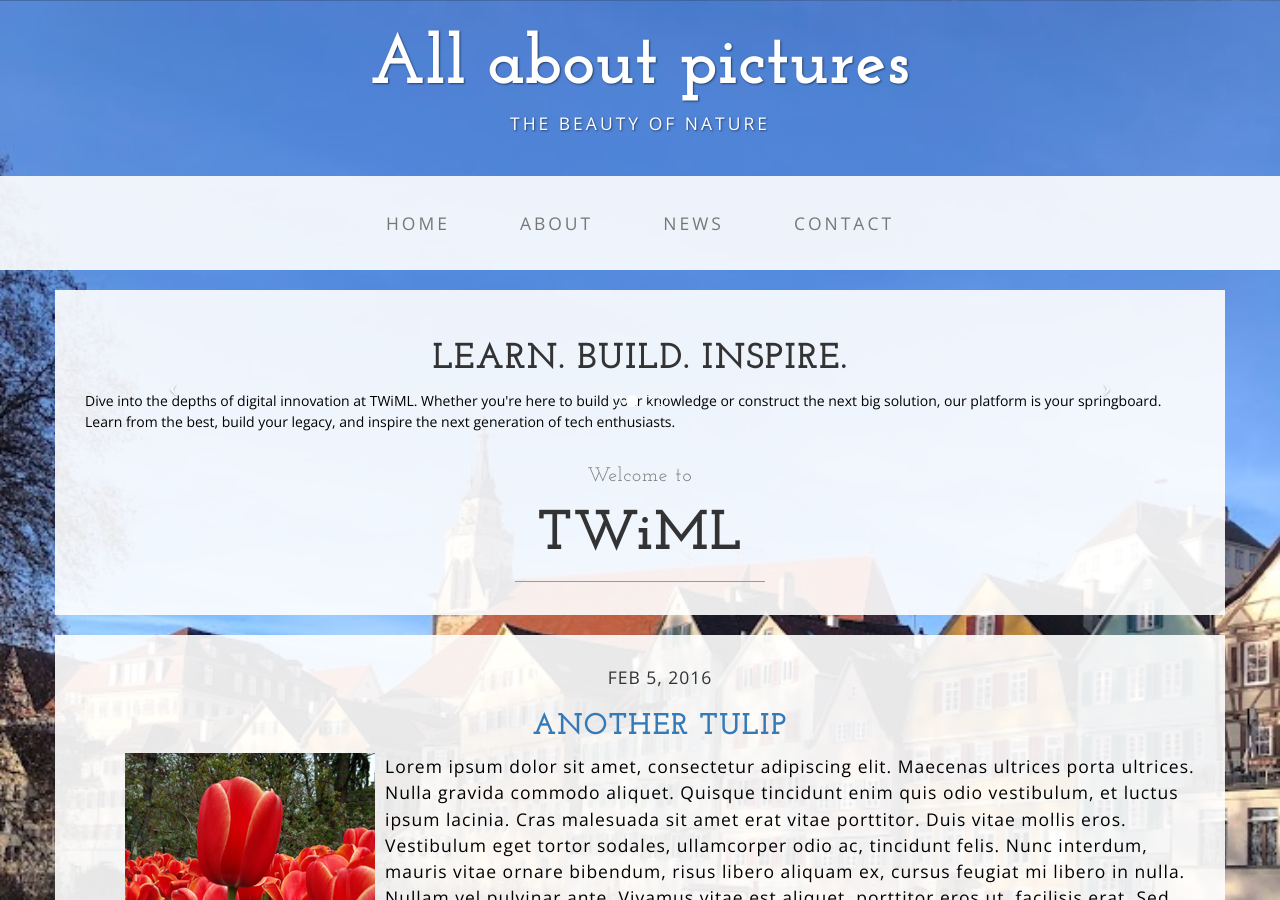
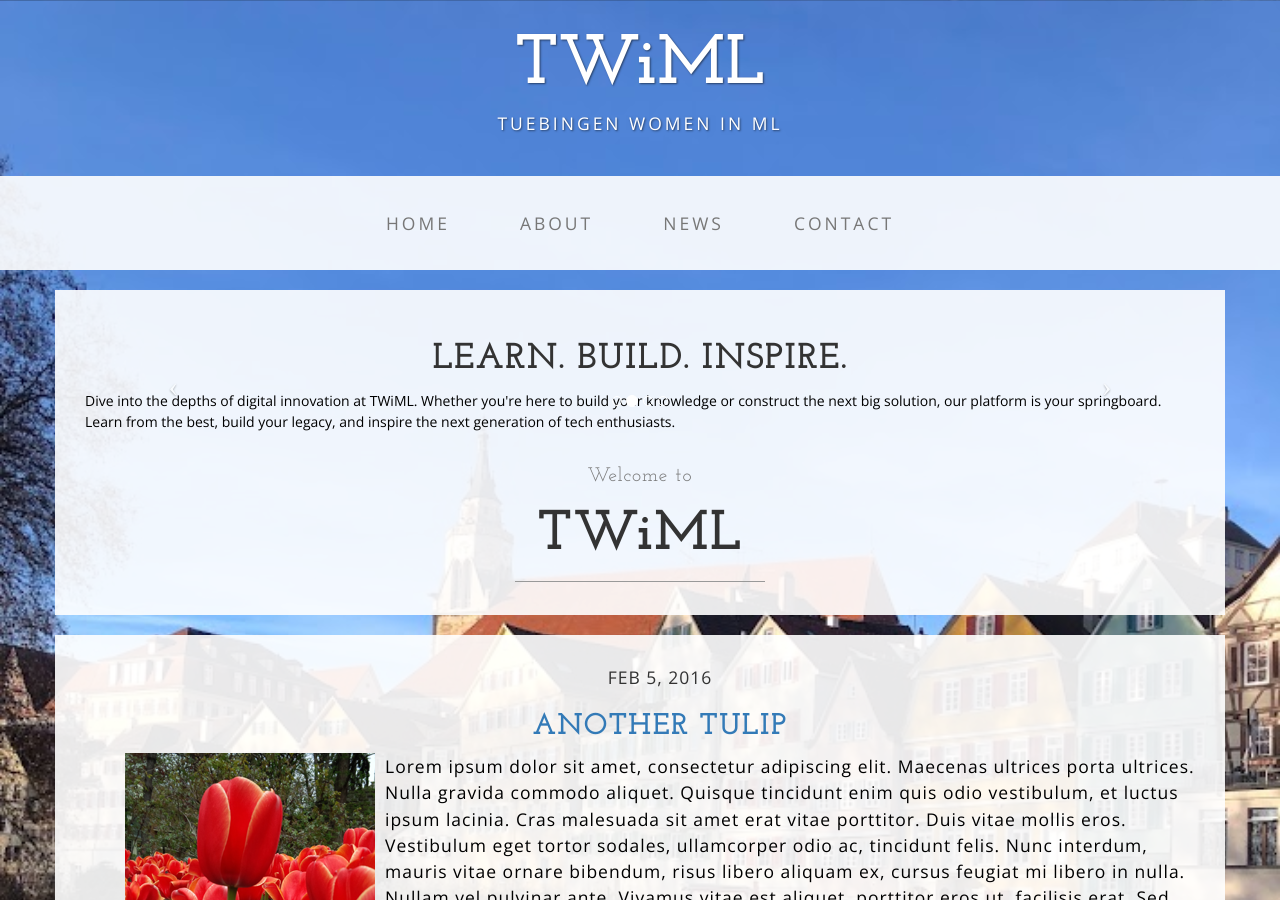
Before and after one commit to tuewiml/tuewiml.github.io, a Jekyll site: the page built from index.html, in a window 1280 px wide and 900 px high. Built offline with Jekyll 4.4.1, drawn with Linux system fonts in a browser that asks for light colours; the list of posts is cut into pages by our own code.

Commit message:
changed title

```diff
--- a/_includes/header.html
+++ b/_includes/header.html
@@ -1,5 +1,5 @@
-<div class="brand">All about pictures</div>
-    <div class="address-bar">The beauty of nature</div>
+<div class="brand">TWiML</div>
+    <div class="address-bar">Tuebingen Women in ML</div>
 
     <!-- Navigation -->
     <nav class="navbar navbar-default" role="navigation">
```
